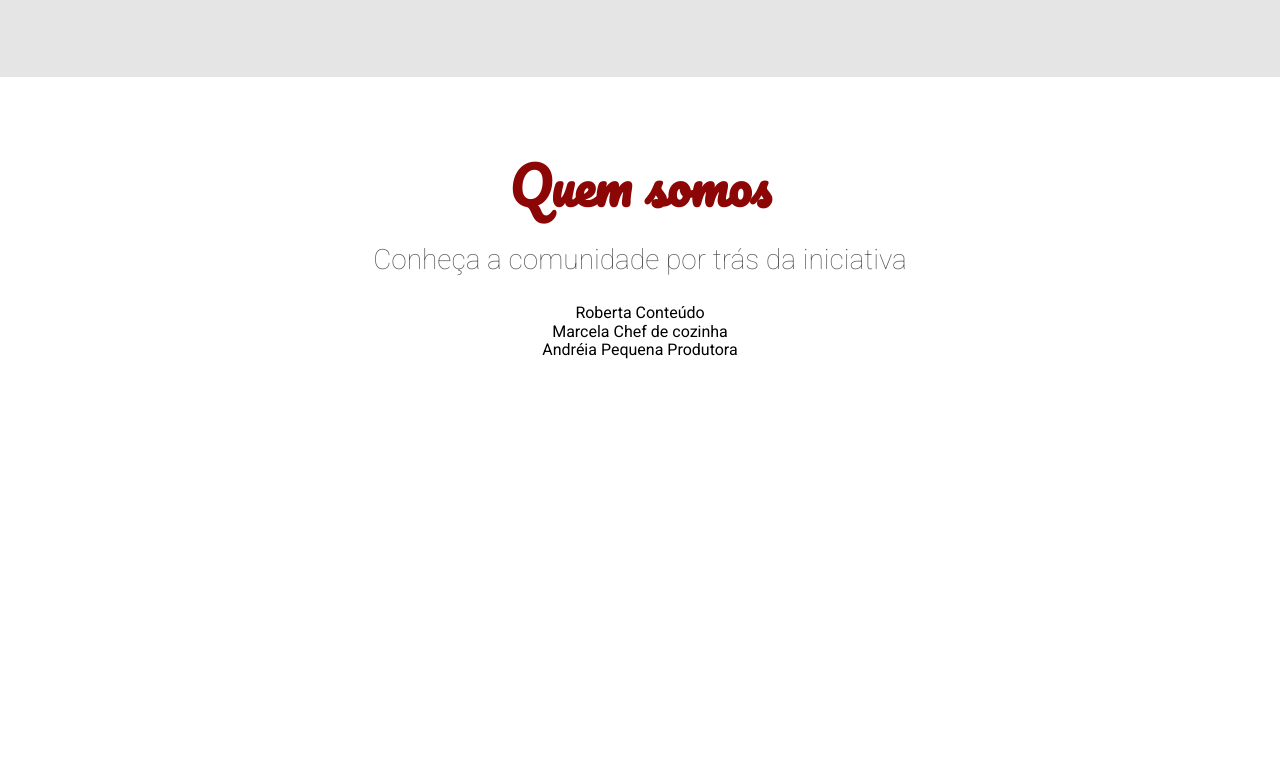
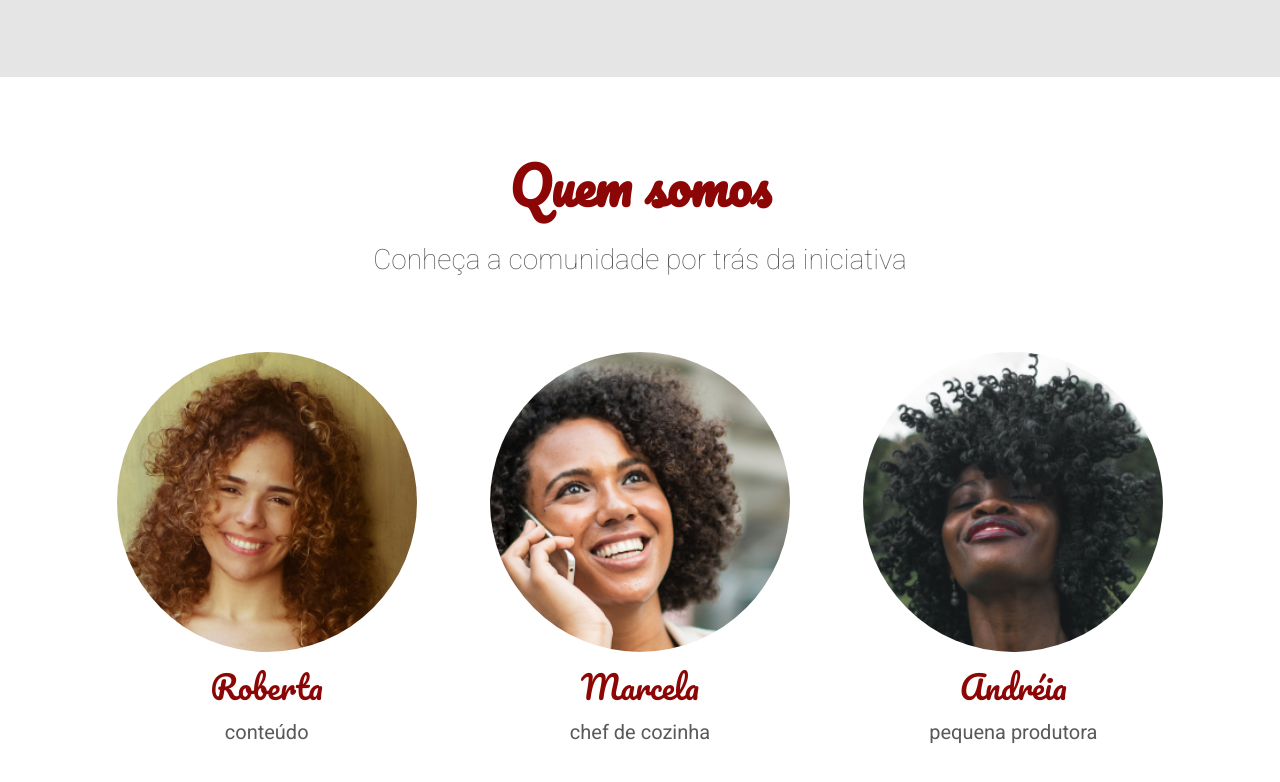
Before and after one commit to ebalcantara/descomplicandoCss, a plain HTML site: page index.html in a window 1280 px wide. Shown: the part 1983-2765 px from the top of the page. Before the commit the page ends 2422 px from the top, so only its background shows below. Drawn offline with Linux system fonts and the light colour scheme.

Commit message:
Inclusões de estilos e imagens em pessoas

```diff
--- a/assets/css/pessoa/pessoa-funcao.css
+++ b/assets/css/pessoa/pessoa-funcao.css
@@ -0,0 +1,5 @@
+.pessoa__funcao {
+    text-transform: lowercase;
+    color: #595959;
+    font-size: 1.25rem;
+}
--- a/assets/css/pessoa/pessoa-imagem.css
+++ b/assets/css/pessoa/pessoa-imagem.css
@@ -0,0 +1,21 @@
+.pessoa__imagem {
+    background-size: cover;
+    width: 300px;
+    border-radius: 100%;
+    height:300px;
+    background-position: center;
+    margin: 0 auto;
+    background-repeat: no-repeat;
+}
+
+.pessoa__imagem--roberta {
+    background-image: url('../../img/pessoas/roberta.jpg')
+}
+
+.pessoa__imagem--marcela {
+    background-image: url('../../img/pessoas/marcela.jpg')
+}
+
+.pessoa__imagem--andreia {
+    background-image: url('../../img/pessoas/andreia.jpg')
+}
--- a/assets/css/pessoa/pessoa-nome.css
+++ b/assets/css/pessoa/pessoa-nome.css
@@ -0,0 +1,6 @@
+.pessoa__nome {
+    margin: 1rem 0;
+    font-family: pacifico, cursive;
+    color: #8d0606;
+    font-size: 2rem;
+}
--- a/assets/css/pessoa/pessoa.css
+++ b/assets/css/pessoa/pessoa.css
@@ -0,0 +1,4 @@
+.pessoa {
+    display: flex;
+    flex-direction: column;
+}
--- a/assets/css/pessoas.css
+++ b/assets/css/pessoas.css
@@ -0,0 +1,5 @@
+.pessoas {
+    display: flex;
+    justify-content: space-around;
+    padding-top: 3rem;
+}
--- a/index.html
+++ b/index.html
@@ -33,7 +33,7 @@
     <link rel="stylesheet" href="./assets/css/quemSomos/quemSomos.css">
     <link rel="stylesheet" href="./assets/css/pessoa/pessoa.css">
     <link rel="stylesheet" href="./assets/css/pessoa/pessoa-nome.css">
-    <link rel="stylesheet" href="./assets/css/pessoa/imagem.css">
+    <link rel="stylesheet" href="./assets/css/pessoa/pessoa-imagem.css">
     <link rel="stylesheet" href="./assets/css/pessoa/pessoa-funcao.css">
     <link rel="stylesheet" href="./assets/css/pessoas.css">
   </head>
```
